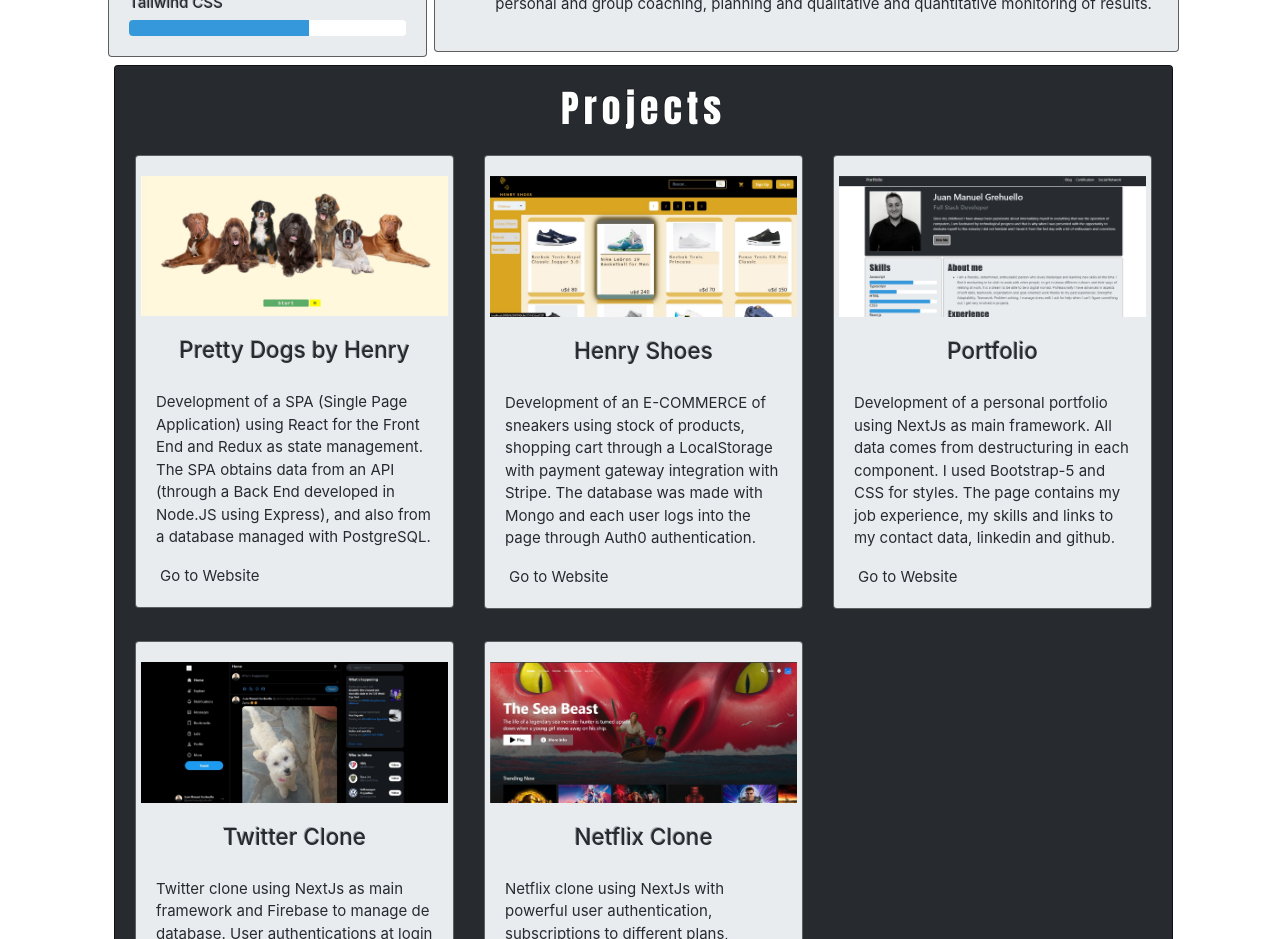
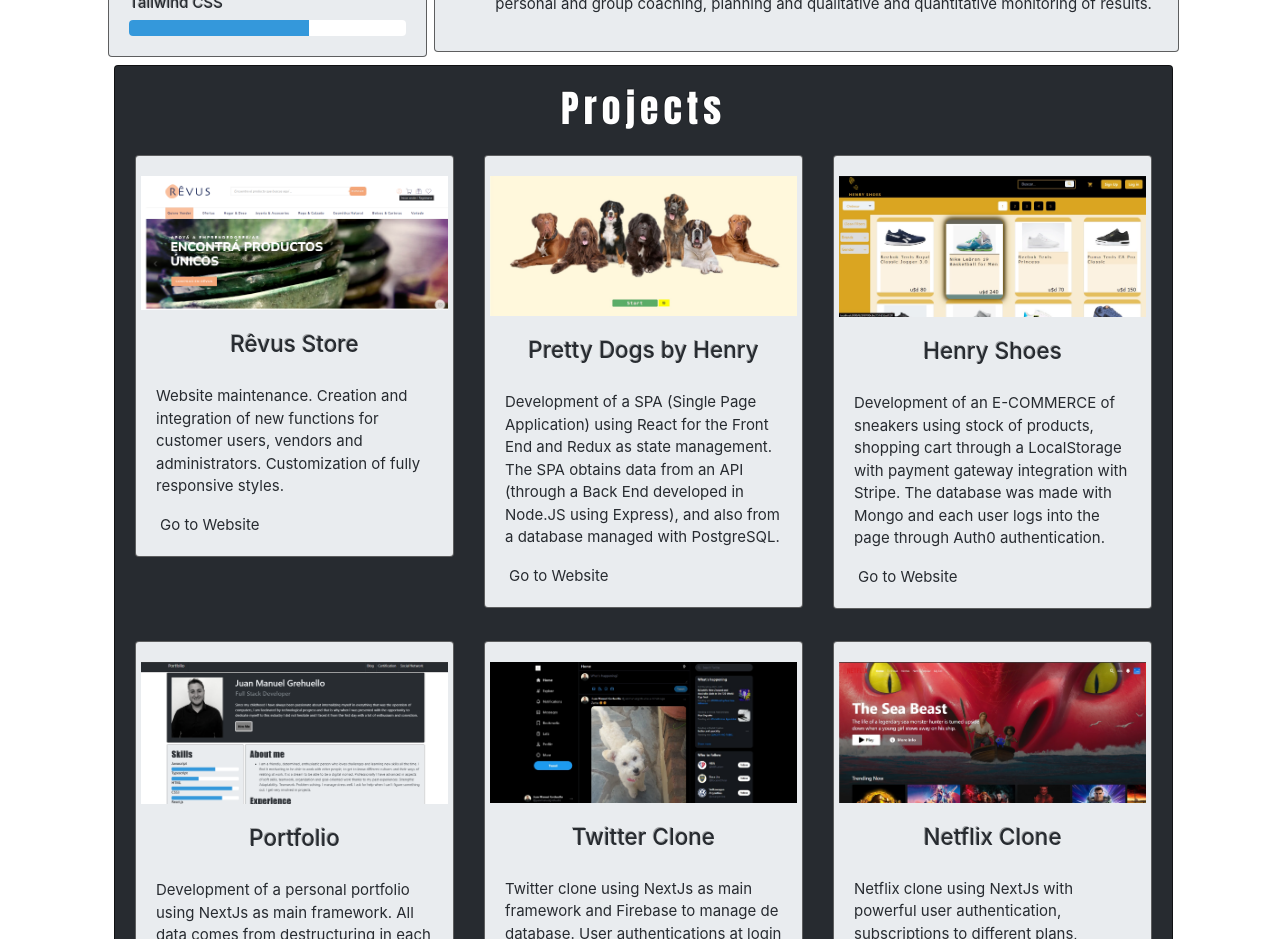
Before and after one commit to JuanmaGre/nextjs-blog-portfolio, a Next.js app: page / in a window 1280 px wide. Shown: the part 1120-2059 px from the top of the page. Built offline with nearby package versions, Linux system fonts and the light colour scheme; a small style sheet from the web is missing.

Commit message:
agregado de revus a proyectos

```diff
--- a/profile.js
+++ b/profile.js
@@ -90,6 +90,14 @@
 ]
 
 export const projects = [
+    {
+        name: "Rêvus Store",
+        description: "Website maintenance. Creation and integration of new functions for customer users, vendors and administrators. Customization of fully responsive styles.",
+        image: "revus.png",
+        from: "October 2022",
+        to: "Currently",
+        mainURL: 'https://revus.store'
+    },
     {
         name: "Pretty Dogs by Henry",
         description: "Development of a SPA (Single Page Application) using React for the Front End and Redux as state management. The SPA obtains data from an API (through a Back End developed in Node.JS using Express), and also from a database managed with PostgreSQL.",
```
Also changed, not shown: public/revus.png (added).
